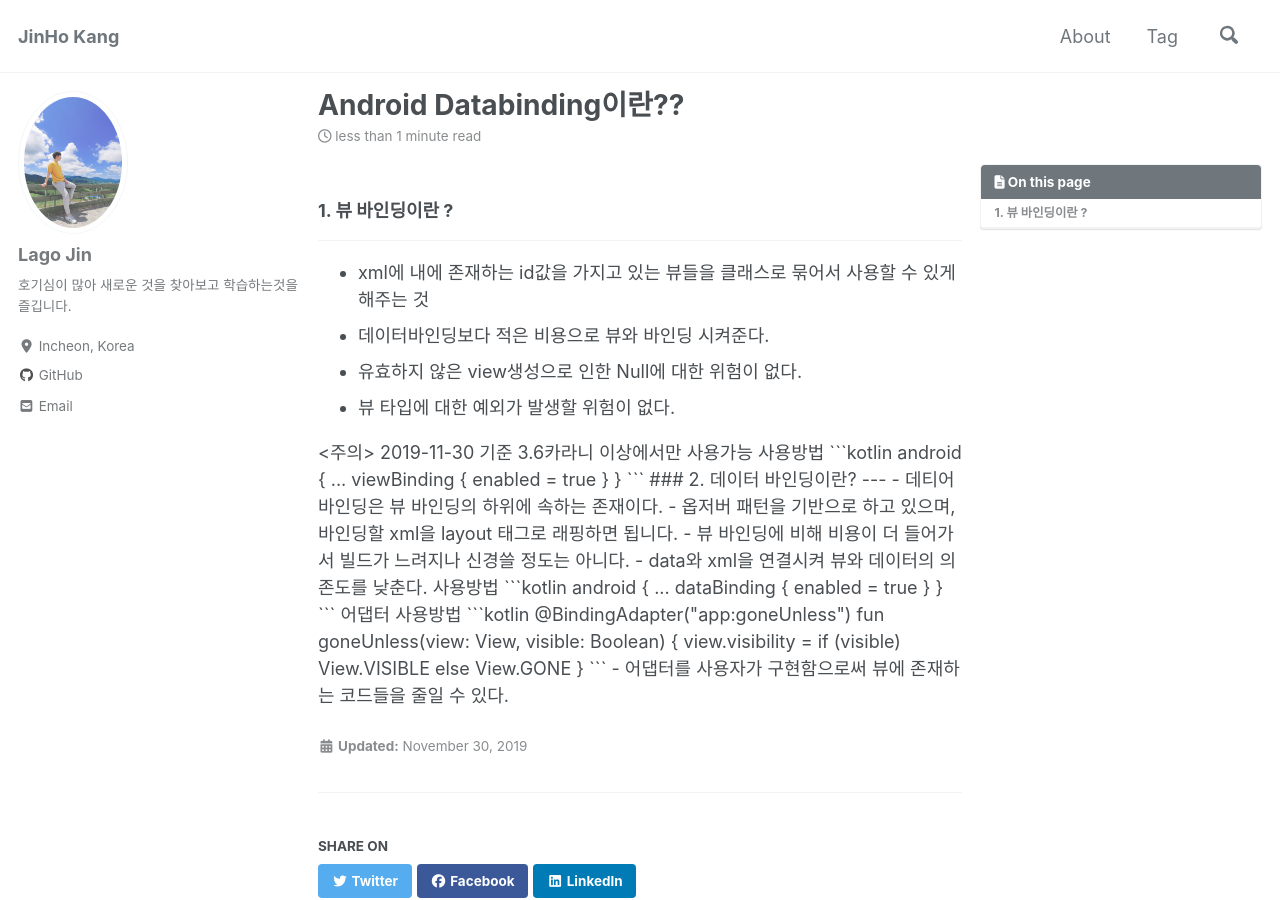
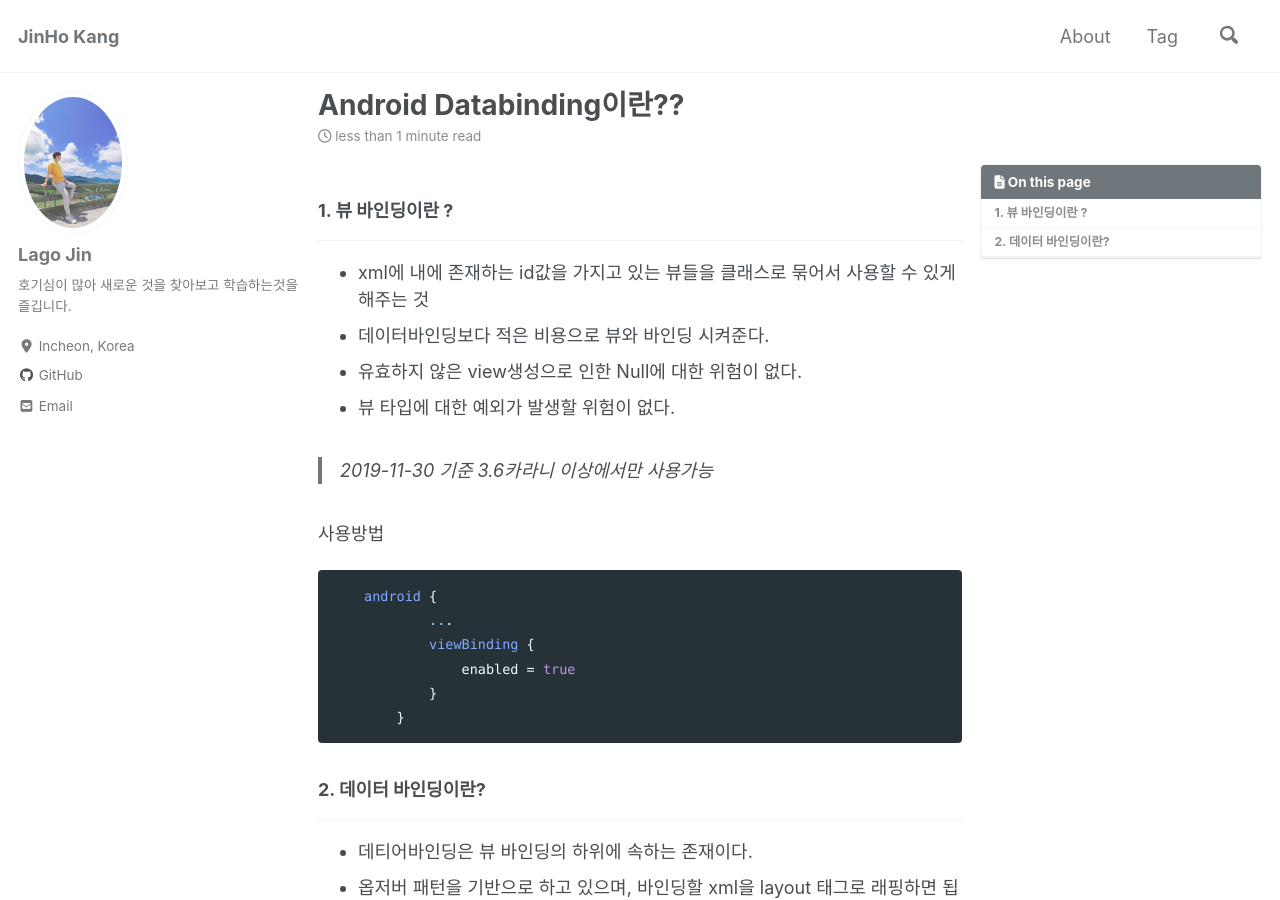
Before and after one commit to lagoJin/lagoJin.github.io, a Jekyll site: the page built from _posts/2019/11/2019-11-30-databinding.md, in a window 1280 px wide and 900 px high. Built offline with Jekyll 4.4.1, drawn with Linux system fonts in a browser that asks for light colours; cached includes are drawn as plain includes; nearby versions of some CDN libraries; comment, search, counter and statistics services are not loaded; part of the change alters nothing that is shown; some of the changed text lies outside the part shown.

````diff
--- a/_posts/2019/11/2019-11-30-databinding.md
+++ b/_posts/2019/11/2019-11-30-databinding.md
@@ -20,7 +20,7 @@ tags :
 - 유효하지 않은 view생성으로 인한 Null에 대한 위험이 없다.
 - 뷰 타입에 대한 예외가 발생할 위험이 없다.
 
-<주의> 2019-11-30 기준 3.6카라니 이상에서만 사용가능
+> 2019-11-30 기준 3.6카라니 이상에서만 사용가능
 
  사용방법
 ```kotlin
````
